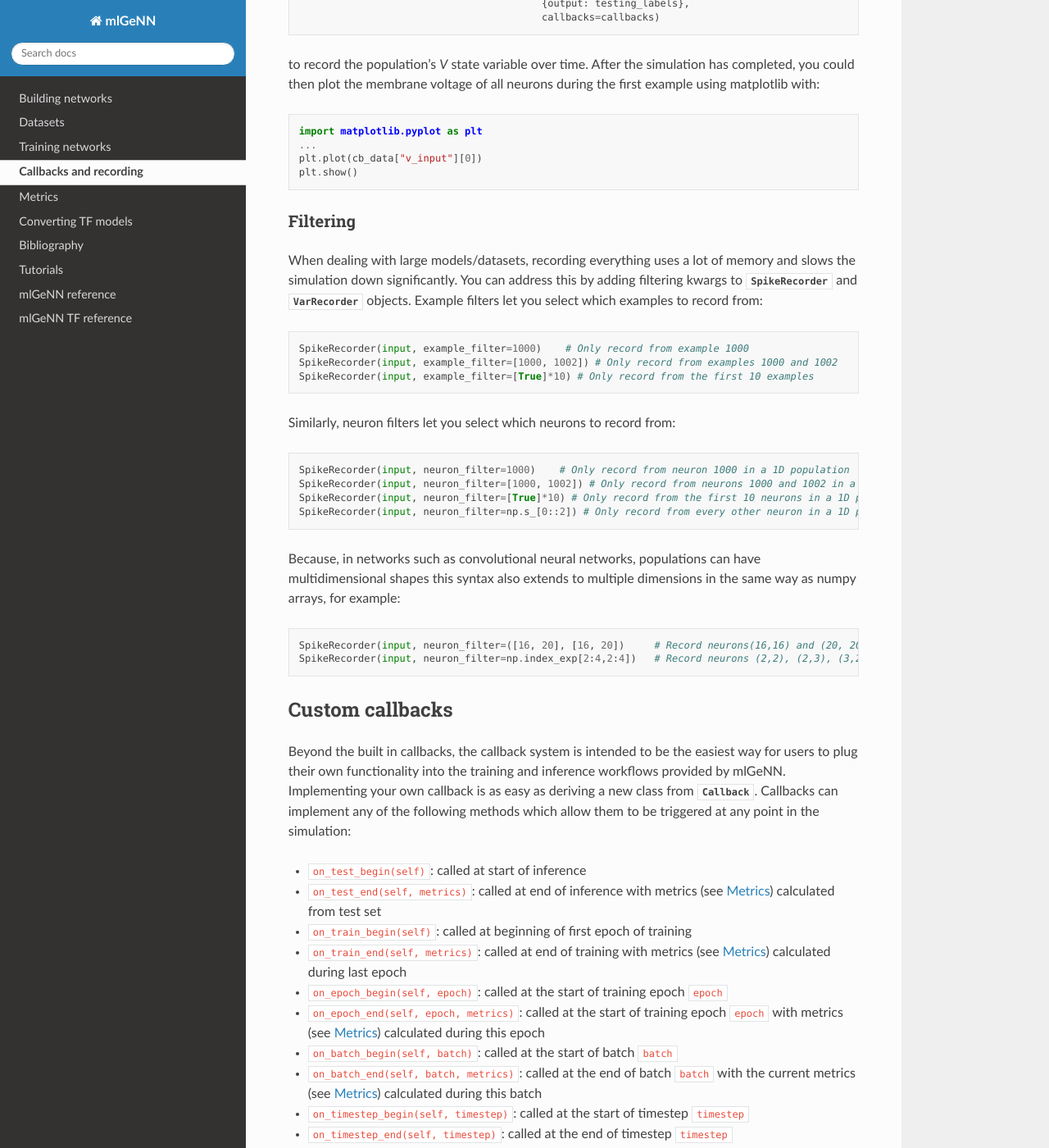
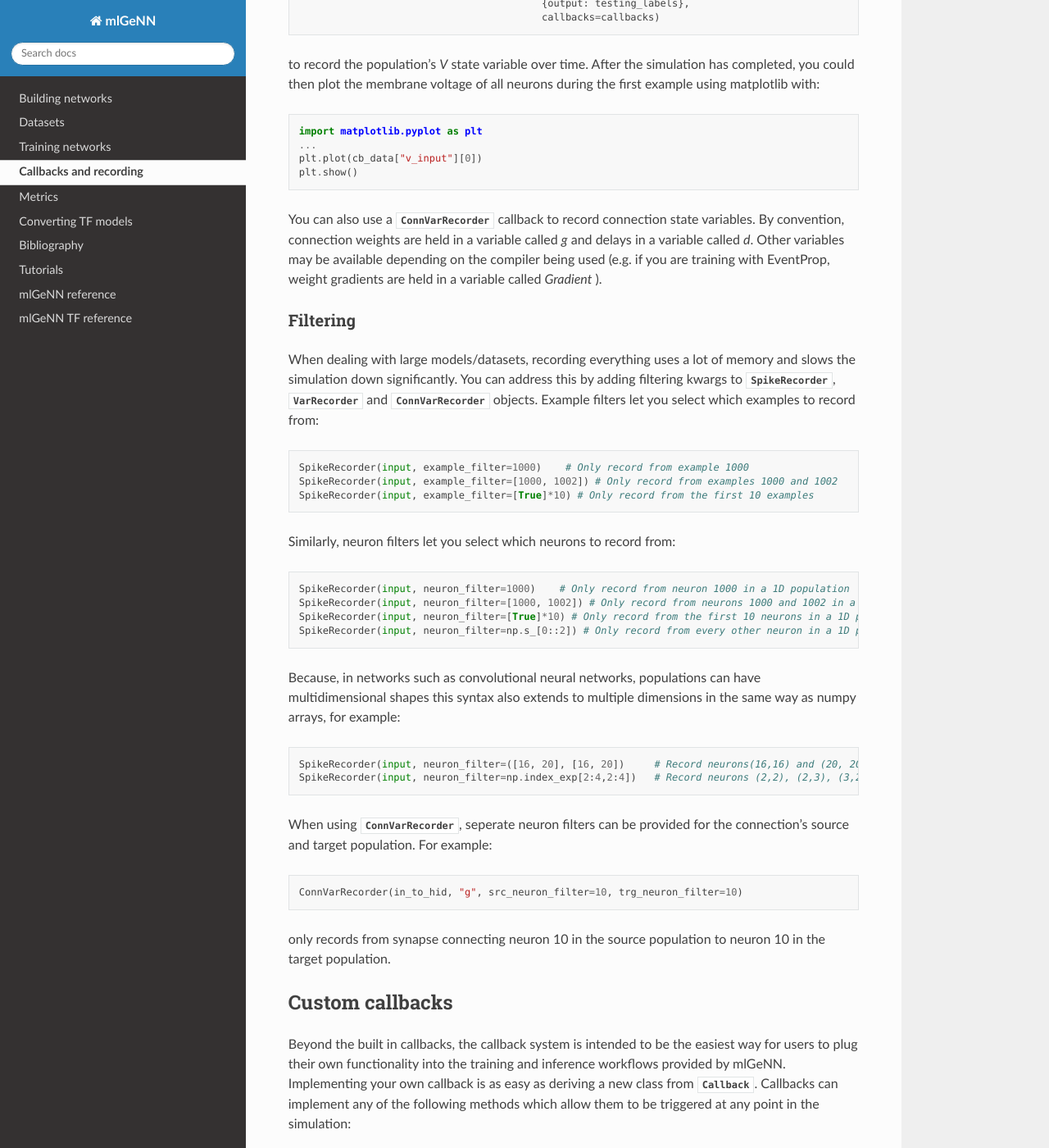
Before and after one commit to genn-team/ml_genn, a Sphinx documentation site: the page built from docs/usage/callbacks_recording.rst, in a window 1280 px wide and 1400 px high, scrolled down 1467 px. Shown: the whole window at 82% size. Built offline with Sphinx 7.4.7 and the Read the Docs theme 2.0.0, drawn with Linux system fonts in a browser that asks for light colours; some of the changed text lies outside the part shown.

Commit message:
updated documentation

```diff
--- a/docs/usage/callbacks_recording.rst
+++ b/docs/usage/callbacks_recording.rst
@@ -60,7 +60,7 @@ produces a raster plot of all the spikes emitted by all neurons during the fifth
 
 Variables
 ^^^^^^^^^
-You can add :class:`~callbacks.var_recorder.VarRecorder` callbacks to a model to record state variables.
+You can add :class:`~callbacks.var_recorder.VarRecorder` callbacks to a model to record neuron model state variables.
 For example, to record a state variable called `v` from a  :class:`~population.Population` object `input`:
 
 ..  code-block:: python
@@ -82,14 +82,18 @@ completed, you could then plot the membrane voltage of all neurons during the fi
     plt.plot(cb_data["v_input"][0])
     plt.show()
 
+You can also use a :class:`~callbacks.conn_var_recorder.ConnVarRecorder` callback to record connection state variables.
+By convention, connection weights are held in a variable called `g` and delays in a variable called `d`.
+Other variables may be available depending on the compiler being used (e.g. if you are training with EventProp, weight gradients are held in a variable called `Gradient` ).
+
 
 Filtering
 ^^^^^^^^^
 When dealing with large models/datasets, recording everything uses a lot of
 memory and slows the simulation down significantly. You can address this by adding
-filtering kwargs to :class:`~callbacks.spike_recorder.SpikeRecorder` and
-:class:`~callbacks.var_recorder.VarRecorder` objects. Example filters let you
-select which examples to record from:
+filtering kwargs to :class:`~callbacks.spike_recorder.SpikeRecorder`,
+:class:`~callbacks.var_recorder.VarRecorder` and :class:`~callbacks.conn_var_recorder.ConnVarRecorder` objects.
+Example filters let you select which examples to record from:
 
 ..  code-block:: python
 
@@ -114,6 +118,16 @@ as numpy arrays, for example:
 
     SpikeRecorder(input, neuron_filter=([16, 20], [16, 20])     # Record neurons(16,16) and (20, 20) in 2D population
     SpikeRecorder(input, neuron_filter=np.index_exp[2:4,2:4])   # Record neurons (2,2), (2,3), (3,2) and (3,3) in 2D population
+
+When using :class:`~callbacks.conn_var_recorder.ConnVarRecorder`, seperate neuron filters can be provided for the connection's source and target population.
+For example:
+
+..  code-block:: python
+
+    ConnVarRecorder(in_to_hid, "g", src_neuron_filter=10, trg_neuron_filter=10)
+
+only records from synapse connecting neuron 10 in the source population to neuron 10 in the target population.
+
 
 Custom callbacks
 ----------------
```
